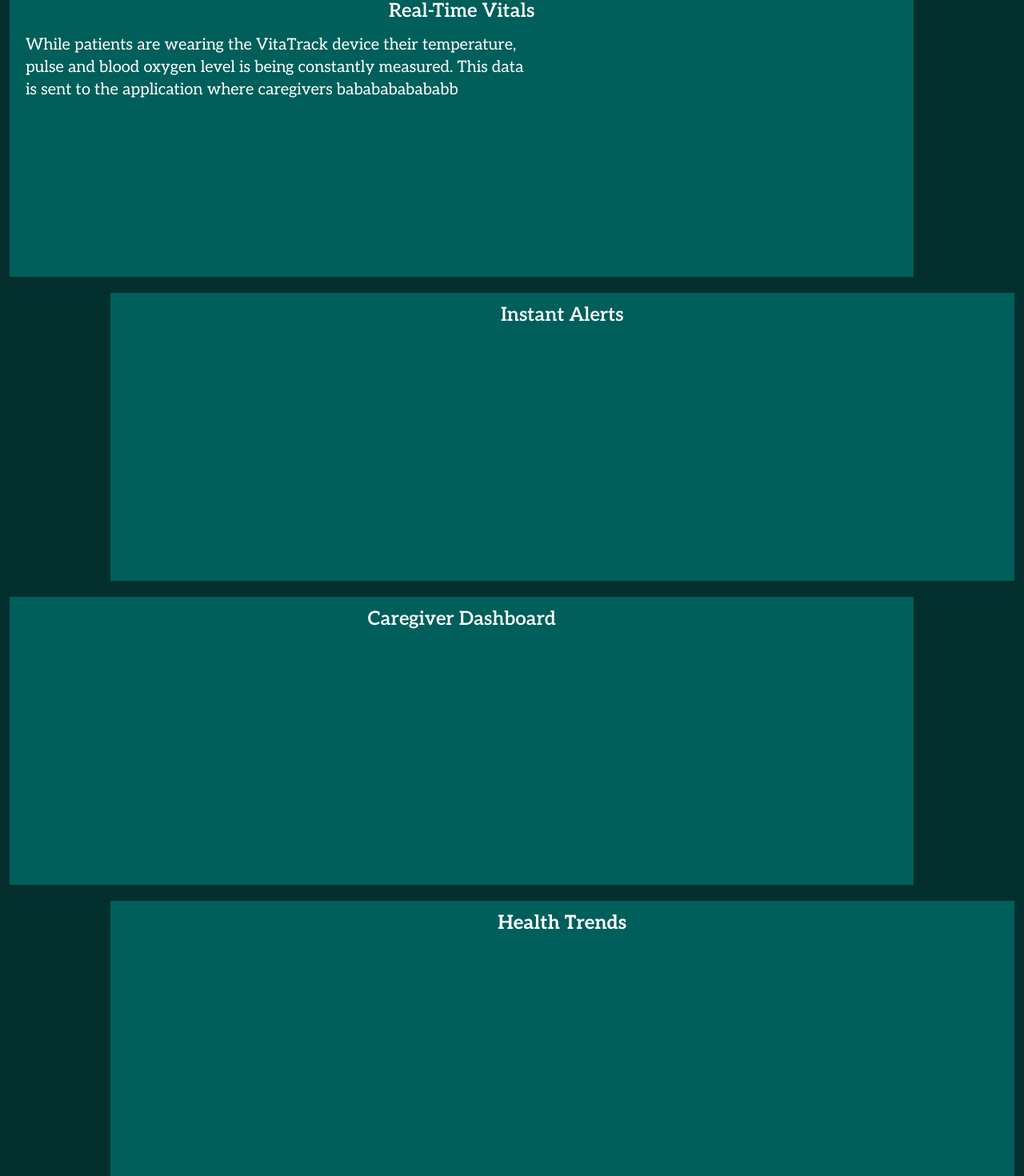
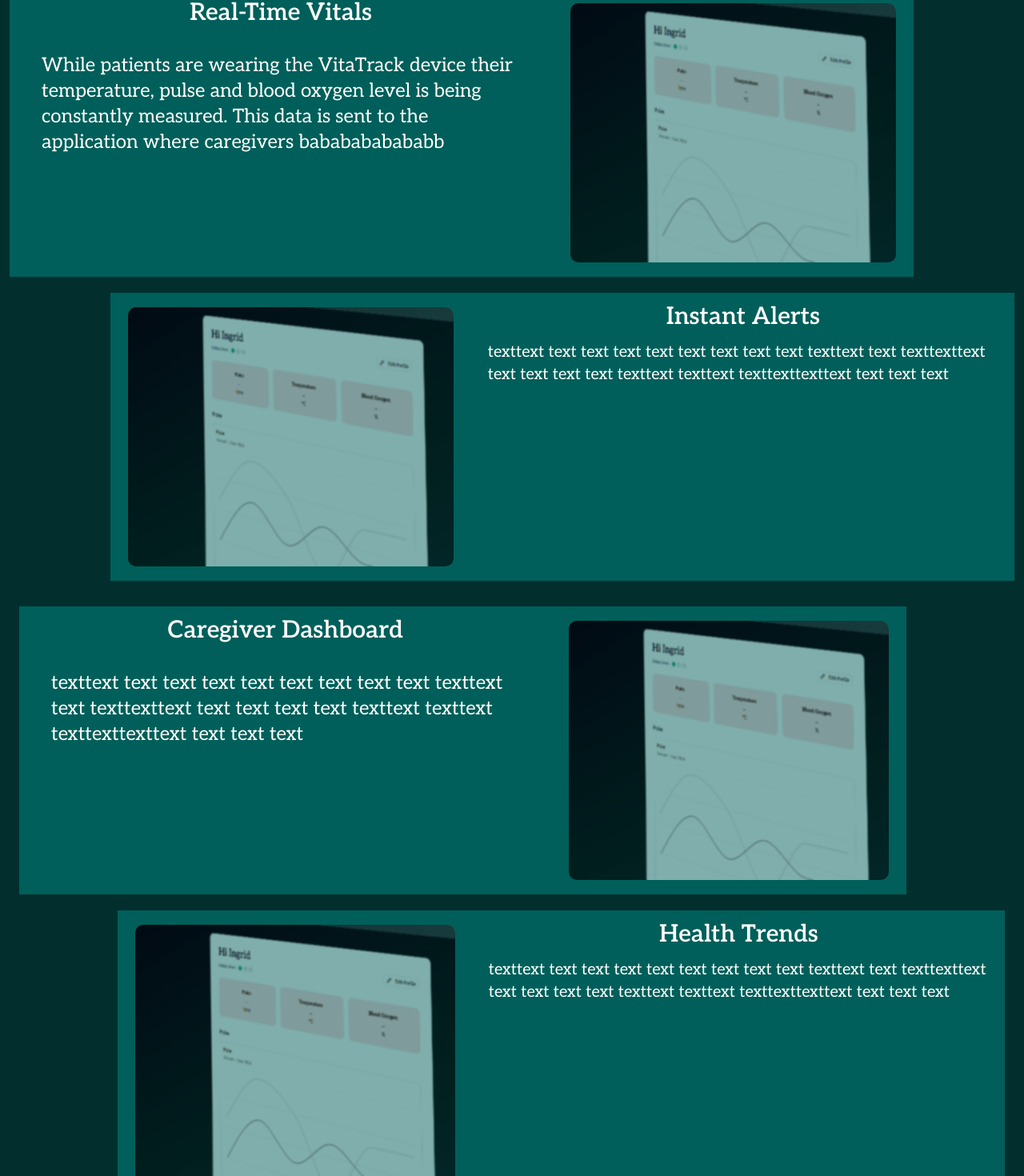
Before and after one commit to WhosYonas/Health-monitor, a Next.js app in the folder Frontend/vitatrack/: page / in a window 1280 px wide. Shown: the part 1656-3126 px from the top of the page at 80% size. Built offline with nearby package versions, Linux system fonts and the light colour scheme.

Commit message:
device information, "goals" section

```diff
--- a/Frontend/vitatrack/components/custom/featureCard.tsx
+++ b/Frontend/vitatrack/components/custom/featureCard.tsx
@@ -1,10 +1,6 @@
 import Link from "next/link"
 
 export function featureCard(label:string, description:string, image:string, icon:string, link:string = "") {
-    let backDivStyle: string = "relative transform-transition flex w-[450px] h-[550px] bg-[url(@/../public/"
-    backDivStyle += image
-    backDivStyle += ")] bg-center rounded-lg overflow-hidden items-center justify-center bg-cover"
-
     return (
     <Link href={link}>
         <div className="flex group relative w-[450px] h-[550px] items-center justify-center rounded-lg overflow-hidden">
--- a/Frontend/vitatrack/views/landingPage.tsx
+++ b/Frontend/vitatrack/views/landingPage.tsx
@@ -65,14 +65,20 @@
         <div className="flex flex-col w-full space-y-5 p-3 bg-teal-950">
           <div id="vitals" className="flex flex-row w-full h-90">
             <div className="w-[90%] h-full bg-teal-800">
-              <h1 className="text-center text-2xl text-white font-bold p-3 font-semibold">Real-Time Vitals</h1>
-              <div className="w-[60%] px-5">
-                <h1 className="text-white text-xl">
-                While patients are wearing the VitaTrack device their temperature, pulse and blood oxygen level is being constantly measured. This data is sent to the
-                application where caregivers bababababababb
-                </h1>
+              <div className="flex flex-row w-full h-full">
+                <div className="w-[60%] px-5">
+                  <h1 className="text-center text-3xl text-white font-bold p-3 font-semibold">Real-Time Vitals</h1>
+                  <h1 className="text-white text-2xl p-5">
+                  While patients are wearing the VitaTrack device their temperature, pulse and blood oxygen level is being constantly measured. This data is sent to the
+                  application where caregivers bababababababb
+                  </h1>
+                </div>
+                <div className="flex w-[40%] h-full justify-center items-center">
+                  <div className="bg-[url(/vitalspreview.png)] bg-cover w-[90%] h-[90%] rounded-lg overflow-hidden">
+                    <div className="bg-teal-800/50 h-full w-full mix-blend-multiply"></div>
+                  </div>
+                </div>
               </div>
-              <div className="h-[40%]"></div>
             </div>
             <div className="w-[10%] h-full"></div>
           </div>
@@ -80,13 +86,39 @@
           <div id="alerts" className="flex flex-row w-full h-90">
             <div className="w-[10%] h-full"></div>
             <div className="w-[90%] h-full bg-teal-800">
-              <h1 className="text-center text-2xl text-white font-bold p-3 font-semibold">Instant Alerts</h1>
+              <div className="flex flex-row w-full h-full">
+                <div className="flex w-[40%] h-full justify-center items-center">
+                  <div className="bg-[url(/vitalspreview.png)] bg-cover w-[90%] h-[90%] rounded-lg overflow-hidden">
+                    <div className="bg-teal-800/50 h-full w-full mix-blend-multiply"></div>
+                  </div>
+                </div>
+
+                <div className="w-[60%] px-5">
+                  <h1 className="text-center text-3xl text-white font-bold p-3 font-semibold">Instant Alerts</h1>
+                  <h1 className="text-white text-xl">
+                  texttext text text text text text text text text texttext text texttexttext text text text text texttext texttext texttexttexttext text text text
+                  </h1>
+                </div>
+              </div>
             </div>
           </div>
 
+          <div className="flex flex-col w-full space-y-5 p-3 bg-teal-950">
           <div id="dashboard" className="flex flex-row w-full h-90">
             <div className="w-[90%] h-full bg-teal-800">
-              <h1 className="text-center text-2xl text-white font-bold p-3 font-semibold">Caregiver Dashboard</h1>
+              <div className="flex flex-row w-full h-full">
+                <div className="w-[60%] px-5">
+                  <h1 className="text-center text-3xl text-white font-bold p-3 font-semibold">Caregiver Dashboard</h1>
+                  <h1 className="text-white text-2xl p-5">
+                  texttext text text text text text text text text texttext text texttexttext text text text text texttext texttext texttexttexttext text text text
+                  </h1>
+                </div>
+                <div className="flex w-[40%] h-full justify-center items-center">
+                  <div className="bg-[url(/vitalspreview.png)] bg-cover w-[90%] h-[90%] rounded-lg overflow-hidden">
+                    <div className="bg-teal-800/50 h-full w-full mix-blend-multiply"></div>
+                  </div>
+                </div>
+              </div>
             </div>
             <div className="w-[10%] h-full"></div>
           </div>
@@ -94,8 +126,25 @@
           <div id="trends" className="flex flex-row w-full h-90">
             <div className="w-[10%] h-full"></div>
             <div className="w-[90%] h-full bg-teal-800">
-              <h1 className="text-center text-2xl text-white font-bold p-3">Health Trends</h1>
+              <div className="flex flex-row w-full h-full">
+                <div className="flex w-[40%] h-full justify-center items-center">
+                  <div className="bg-[url(/vitalspreview.png)] bg-cover w-[90%] h-[90%] rounded-lg overflow-hidden">
+                    <div className="bg-teal-800/50 h-full w-full mix-blend-multiply"></div>
+                  </div>
+                </div>
+
+                <div className="w-[60%] px-5">
+                  <h1 className="text-center text-3xl text-white font-bold p-3 font-semibold">Health Trends</h1>
+                  <h1 className="text-white text-xl">
+                  texttext text text text text text text text text texttext text texttexttext text text text text texttext texttext texttexttexttext text text text
+                  </h1>
+                </div>
+              </div>
             </div>
+          </div>
+
+
+
           </div>
         </div>
 
```
Also changed, not shown: Frontend/vitatrack/public/vitalspreview.png (added).
